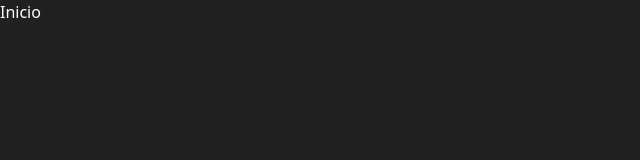
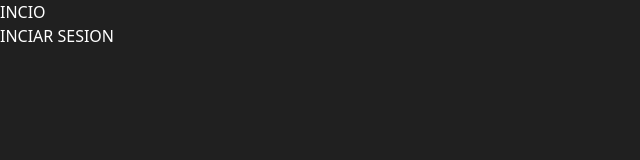
Before and after one commit to Urielcont/CRUD_react-express, a React (Vite) app in the folder LoginFrontEnd/: page / in a window 1280 px wide. Shown: the top 160 px of the page, without its empty margins (0-640 px from the left). Built offline with nearby package versions, Linux system fonts and the light colour scheme.

Commit message:
Agregar Nueva Pagina

```diff
--- a/LoginFrontEnd/src/App.jsx
+++ b/LoginFrontEnd/src/App.jsx
@@ -4,15 +4,15 @@ import LoginPage from './Pages/LoginPage'
 import { AuthProvider } from './context/AuthContext';
 import ProtectedRoute from "./protectedroute.jsx";
 
-
 import RegisterProducts from './Pages/RegisterProducts';
 import RegisterProvedor from './Pages/RegisterProvedor';
+import InicioPage from './Pages/InicioPage.jsx';
 function App() {
   return (
    <AuthProvider>
      <BrowserRouter>
       <Routes>
-        <Route path='/' element={<h1>Inicio</h1>}></Route>
+        <Route path='/' element={<InicioPage/>}></Route>
         <Route path='/inicio' element={<h1>Page 2</h1>}></Route>
         <Route path='/Registrar' element={<RegisterPage/>}></Route>
         <Route path='/Login' element={<LoginPage/>}></Route>
--- /dev/null
+++ b/LoginFrontEnd/src/Pages/InicioPage.jsx
@@ -0,0 +1,13 @@
+import { Link } from 'react-router-dom';
+
+
+function InicioPage(){
+    return(
+        <div>
+            <h1>INCIO</h1>
+            <Link to='/login' >INCIAR SESION</Link>
+        </div>
+    );
+}
+
+export default InicioPage;
```
